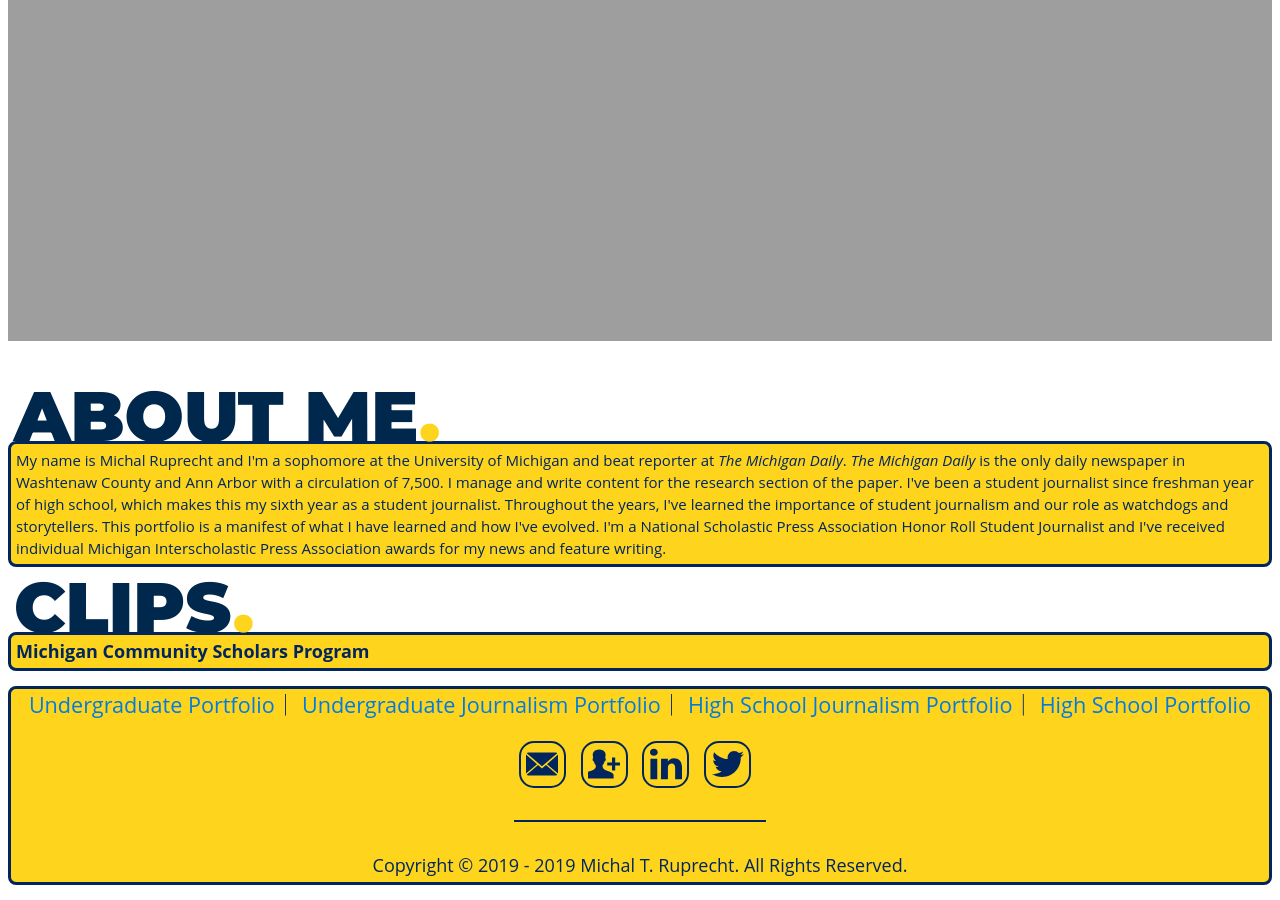
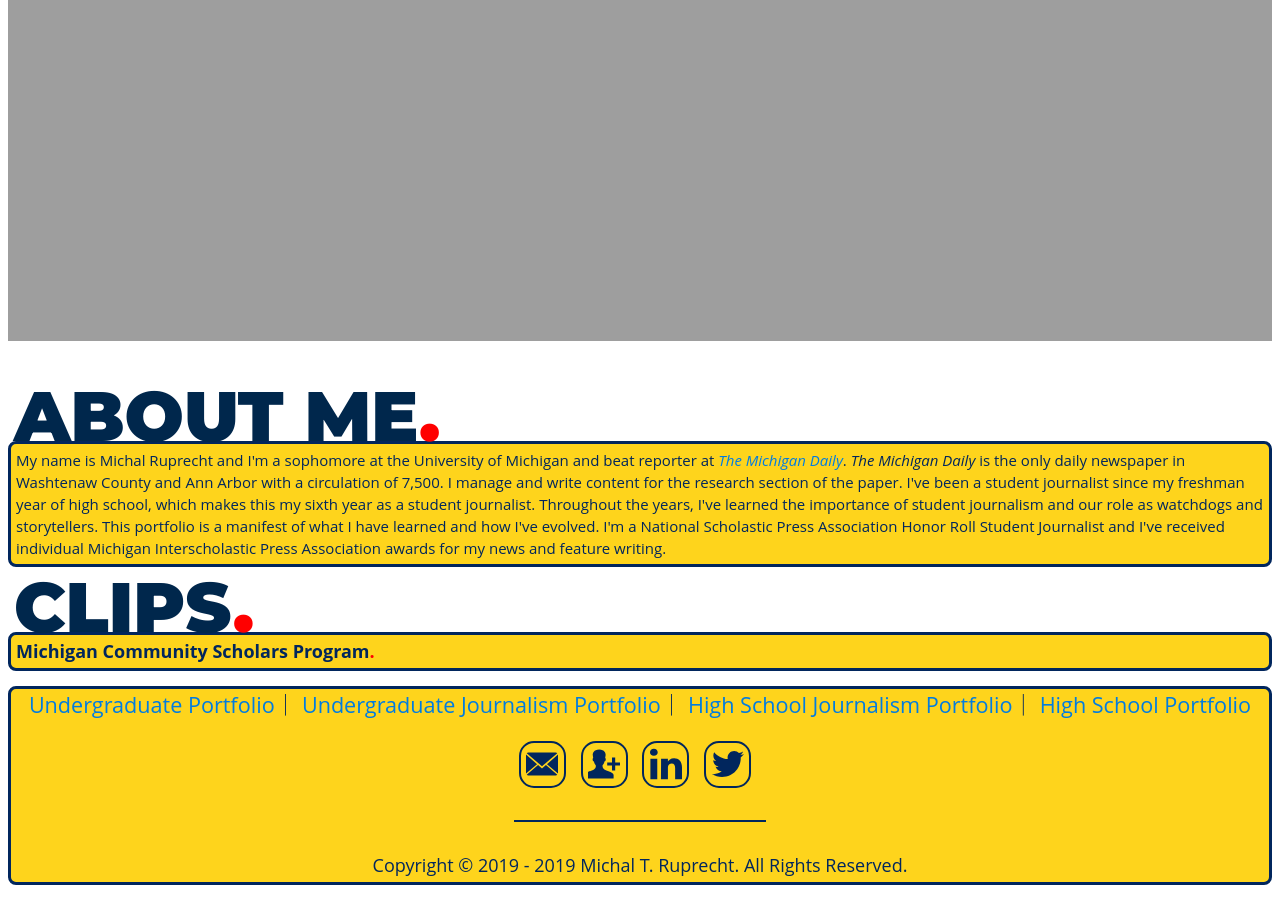
Before and after one commit to MichalRuprecht/michalruprecht.github.io, a Jekyll site: the page built from pages/journalism.html, in a window 1280 px wide and 900 px high, scrolled down 627 px. Built offline with Jekyll 4.4.1, drawn with Linux system fonts in a browser that asks for light colours.

Commit message:
Update journalism.html

```diff
--- a/pages/journalism.html
+++ b/pages/journalism.html
@@ -11,17 +11,17 @@ title: Michal T. Ruprecht Official Website
     <img src="https://michalruprecht.com/assets/jp/profile.svg" alt="Michal Ruprecht" class="center">
 
     <div class="title">
-      <br />ABOUT ME<font color="#FED41C">.</font>
+      <br />ABOUT ME<font color="#FF0000">.</font>
     </div>
     <div class="college">
-      <h3>My name is Michal Ruprecht and I'm a sophomore at the University of Michigan and beat reporter at <i>The Michigan Daily</i>. <i>The Michigan Daily</i> is the only daily newspaper in Washtenaw County and Ann Arbor with a circulation of 7,500. I manage and write content for the research section of the paper. I've been a student journalist since freshman year of high school, which makes this my sixth year as a student journalist. Throughout the years, I've learned the importance of student journalism and our role as watchdogs and storytellers. This portfolio is a manifest of what I have learned and how I've evolved. I'm a National Scholastic Press Association Honor Roll Student Journalist and I've received individual Michigan Interscholastic Press Association awards for my news and feature writing.</h3>
+      <h3>My name is Michal Ruprecht and I'm a sophomore at the University of Michigan and beat reporter at <a href="https://www.michigandaily.com/" target="_blank"><i>The Michigan Daily</i></a>. <i>The Michigan Daily</i> is the only daily newspaper in Washtenaw County and Ann Arbor with a circulation of 7,500. I manage and write content for the research section of the paper. I've been a student journalist since my freshman year of high school, which makes this my sixth year as a student journalist. Throughout the years, I've learned the importance of student journalism and our role as watchdogs and storytellers. This portfolio is a manifest of what I have learned and how I've evolved. I'm a National Scholastic Press Association Honor Roll Student Journalist and I've received individual Michigan Interscholastic Press Association awards for my news and feature writing.</h3>
     </div>
 
       <div class="title">
-        CLIPS<font color="#FED41C">.</font>
+        CLIPS<font color="#FF0000">.</font>
       </div>
       <div class="college">
-        <h3><b><big>Michigan Community Scholars Program<font color="#FED41C">.</font></big></b>
+        <h3><b><big>Michigan Community Scholars Program<font color="#FF0000">.</font></big></b>
       </div>
     </body>
 </html>
```
